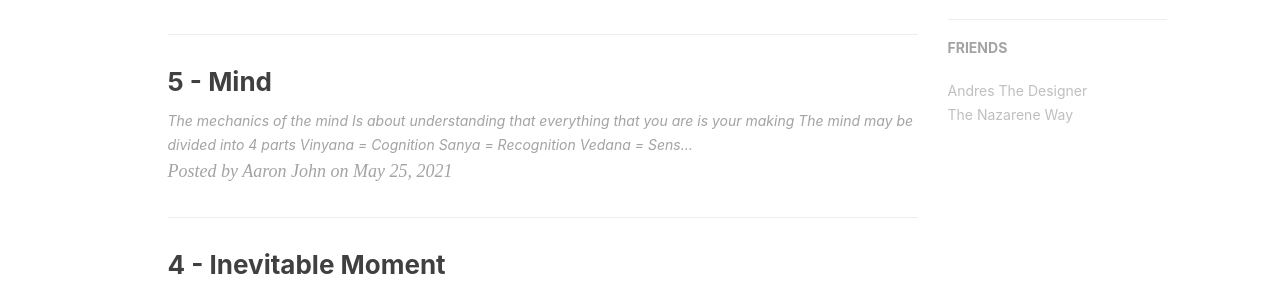
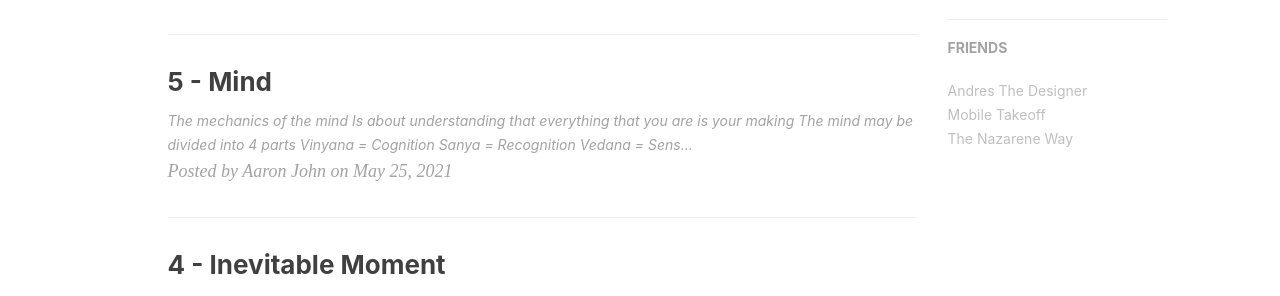
Before and after one commit to aaronjohn2/aaronjohn2.github.io, a Jekyll site: the page built from index.html, in a window 1280 px wide. Shown: the part 932-1228 px from the top of the page. Built offline with Jekyll 4.4.1, drawn with Linux system fonts in a browser that asks for light colours; nearby versions of some CDN libraries; the list of posts is cut into pages by our own code; comment, search, counter and statistics services are not loaded.

Commit message:
Update _config.yml

```diff
--- a/_config.yml
+++ b/_config.yml
@@ -108,6 +108,9 @@ friends: [
         title: "Andres The Designer",
         href: "https://andresthedesigner.webflow.io/"
     },{
+        title: "Mobile Takeoff",
+        href: "https://www.mobiletakeoff.com/about-us"
+    },{
         title: "The Nazarene Way",
         href: "https://www.thenazareneway.com/lords_prayer.htm"
     }
```
